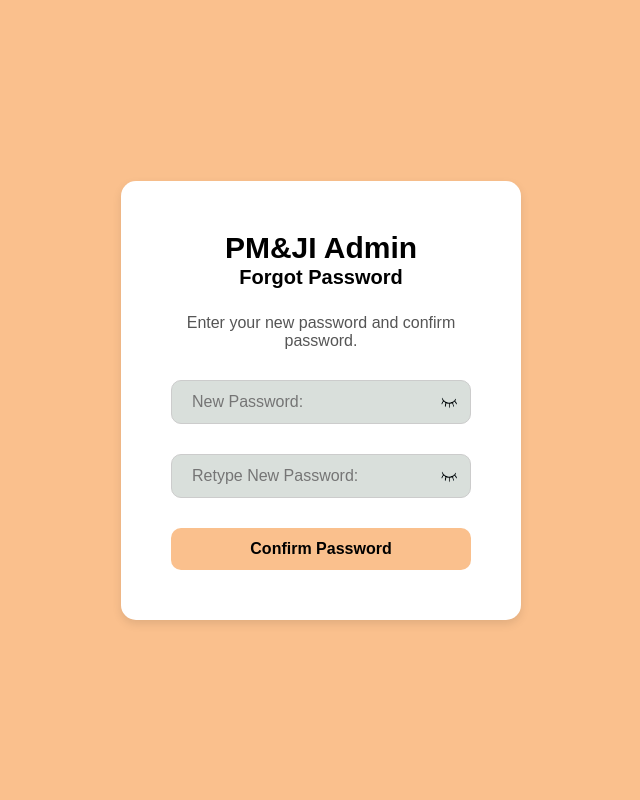
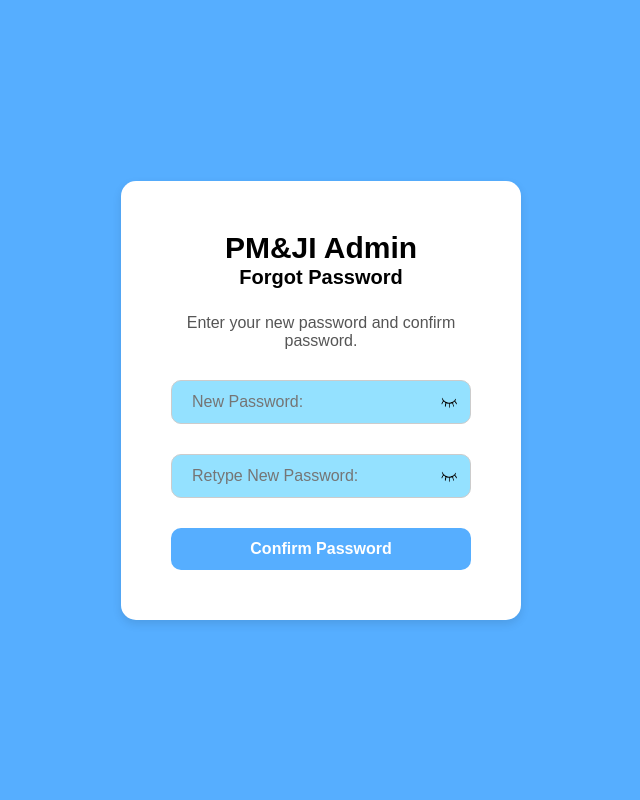
Before and after one commit to Mikay-Mikay/reservify_website_alpas, a PHP site: page /admin_newpass.html in a window 1280 px wide. Shown: the whole page, without its empty margins (319-959 px from the left). Run offline with PHP 8.4, Linux system fonts and the light colour scheme.

Commit message:
Update admin_newpass.css

```diff
--- a/PM&JI Reservify System (Website)/admin_newpass.css
+++ b/PM&JI Reservify System (Website)/admin_newpass.css
@@ -7,7 +7,7 @@
 
 body {
     font-family: Arial, sans-serif;
-    background-color: #fac08d; /* Background color as specified */
+    background-color: #56aeff; /* Background color as specified */
     display: flex;
     justify-content: center;
     align-items: center;
@@ -78,7 +78,7 @@ body {
     border: 1px solid #ccc;
     border-radius: 10px;
     font-size: 16px;
-    background-color: #d9dfdb; /* Textbox color as specified */
+    background-color: #94e1ff; /* Textbox color as specified */
 }
 
 /* Eye icon styling */
@@ -93,8 +93,8 @@ body {
 
 /* Confirm button styling */
 .confirm-btn {
-    background-color: #fac08d; /* Button color as specified */
-    color: black; /* White font for the button */
+    background-color: #56aeff; /* Button color as specified */
+    color: white; /* White font for the button */
     font-weight: bold;
     padding: 12px 20px;
     font-size: 16px;
@@ -105,5 +105,5 @@ body {
 }
 
 .confirm-btn:hover {
-    background-color: #f4a36c;
+    background-color: #4694cf;
 }
```
